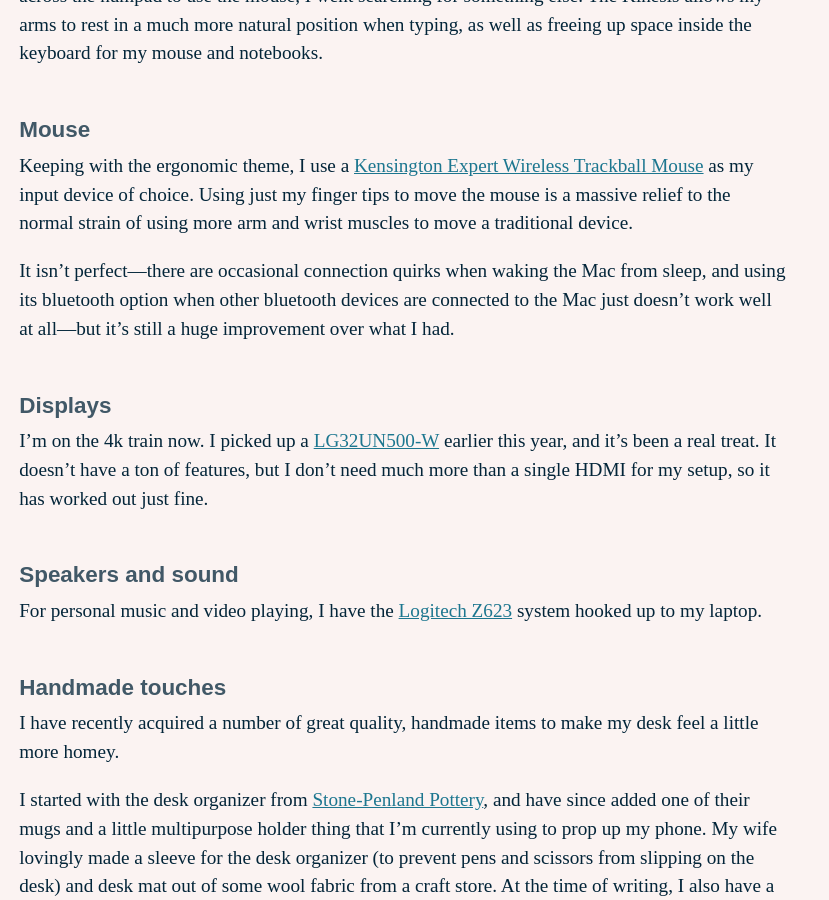
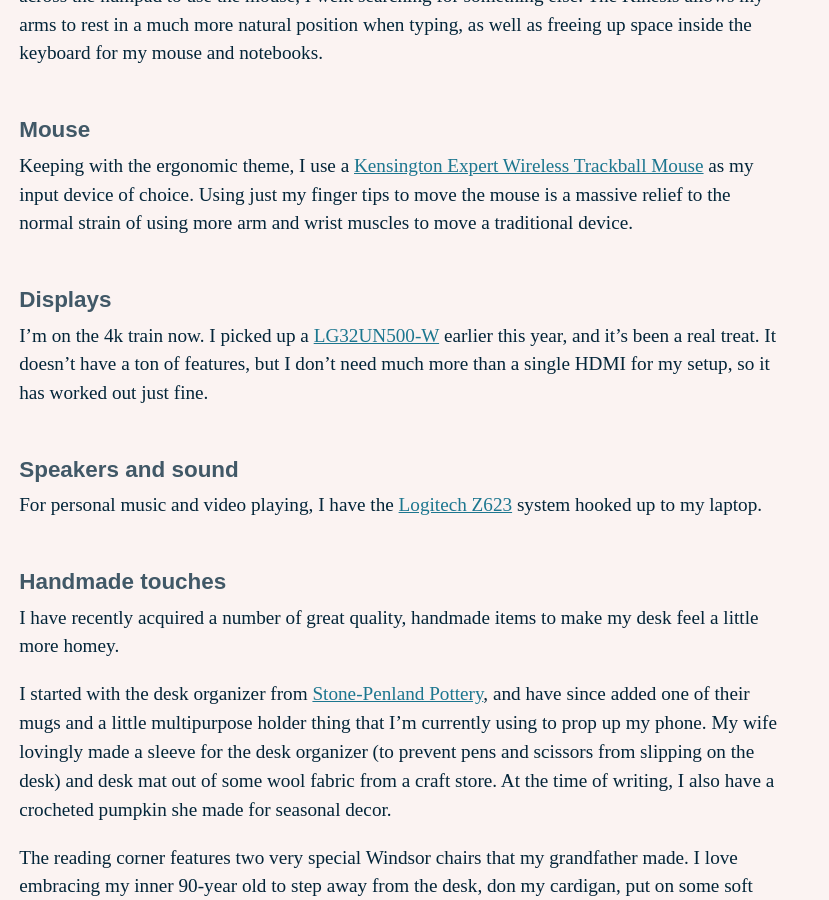
Before and after one commit to orangedaisy/bshowco, a Jekyll site: the page built from uses.md, in a window 1280 px wide and 900 px high, scrolled down 5515 px. Shown: the whole window, without its empty margins (0-829 px from the left). Built offline with Jekyll 4.4.1, drawn with Linux system fonts in a browser that asks for light colours; some web fonts are replaced.

Commit message:
Remove mac-centric paragraph about my mouse

```diff
--- a/uses.md
+++ b/uses.md
@@ -105,11 +105,6 @@ Keeping with the ergonomic theme, I use a [Kensington Expert Wireless Trackball
 Mouse](https://www.amazon.com/gp/product/B01936N73I/) as my input device of
 choice. Using just my finger tips to move the mouse is a massive relief to the
 normal strain of using more arm and wrist muscles to move a traditional device.
-
-It isn't perfect&mdash;there are occasional connection quirks when waking the Mac
-from sleep, and using its bluetooth option when other bluetooth devices are
-connected to the Mac just doesn't work well at all&mdash;but it's still a huge
-improvement over what I had.
 
 ### Displays
 
```
